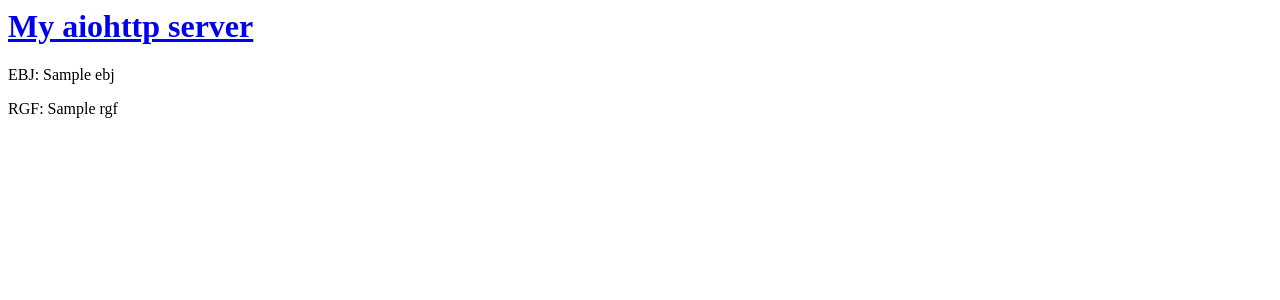
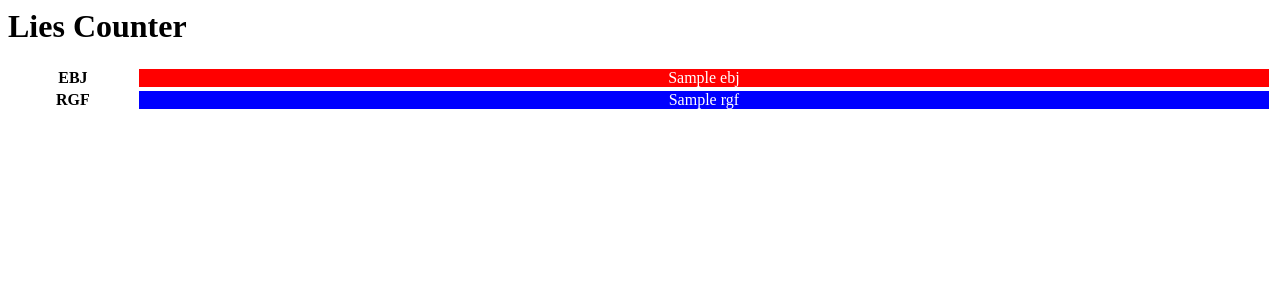
Before and after one commit to ilmaruk/lies_counter, a Python web app: template lies_counter/templates/index.html in a window 1280 px wide. Shown: the top 300 px of the page. Run offline with Jinja, Linux system fonts and the light colour scheme; the template is opened without the code that fills it: most values are stand-ins (such as "Sample title", 1, 10 or a date in 2020).

Commit message:
Initial rendering.

```diff
--- a/lies_counter/templates/index.html
+++ b/lies_counter/templates/index.html
@@ -1,15 +1,35 @@
 <html>
     <head>
         <title>Lies Counter</title>
+        <style>
+            .bar {
+                color: white;
+                text-align: center;
+            }
+        </style>
     </head>
     <body>
         <div>
-            <h1><a href="/">My aiohttp server</a></h1>
+            <h1>Lies Counter</h1>
         </div>
 
         <div>
-            <p>EBJ: {{ ebj }}</p>
-            <p>RGF: {{ rgf }}</p>
+            <table width="100%">
+                <col width="10%"/>
+                <col width="90%"/>
+                <tr>
+                    <th>EBJ</th>
+                    <td>
+                        <div class="bar" style="background: #f00; width: {{ ebj_ratio }}%">{{ ebj }}</div>
+                    </td>
+                </tr>
+                <tr>
+                    <th>RGF</th>
+                    <td>
+                        <div class="bar" style="background: #00f; width: {{ rgf_ratio }}%">{{ rgf }}</div>
+                    </td>
+                </tr>
+            </table>
         </div>
     </body>
 </html>
```
Also changed, not shown: lies_counter/app.py (+20 -8 lines).
